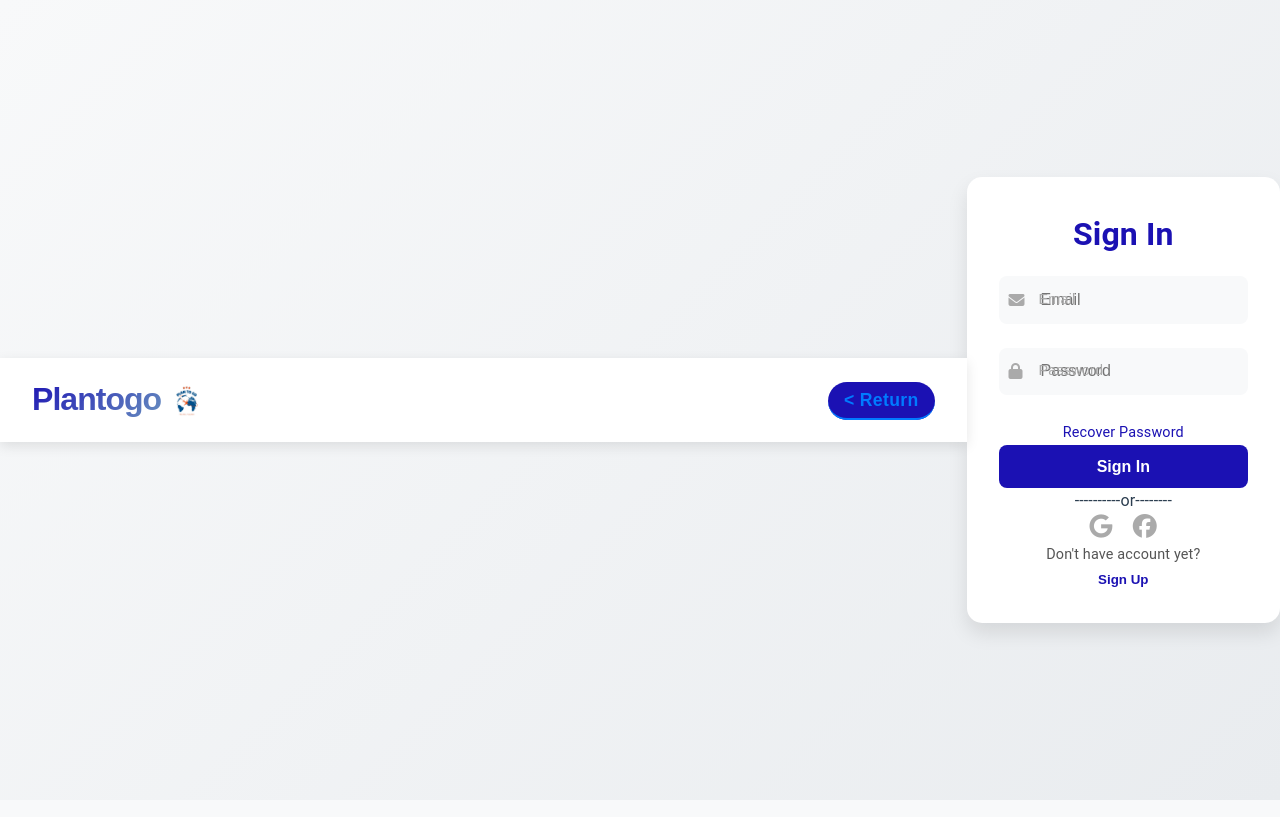
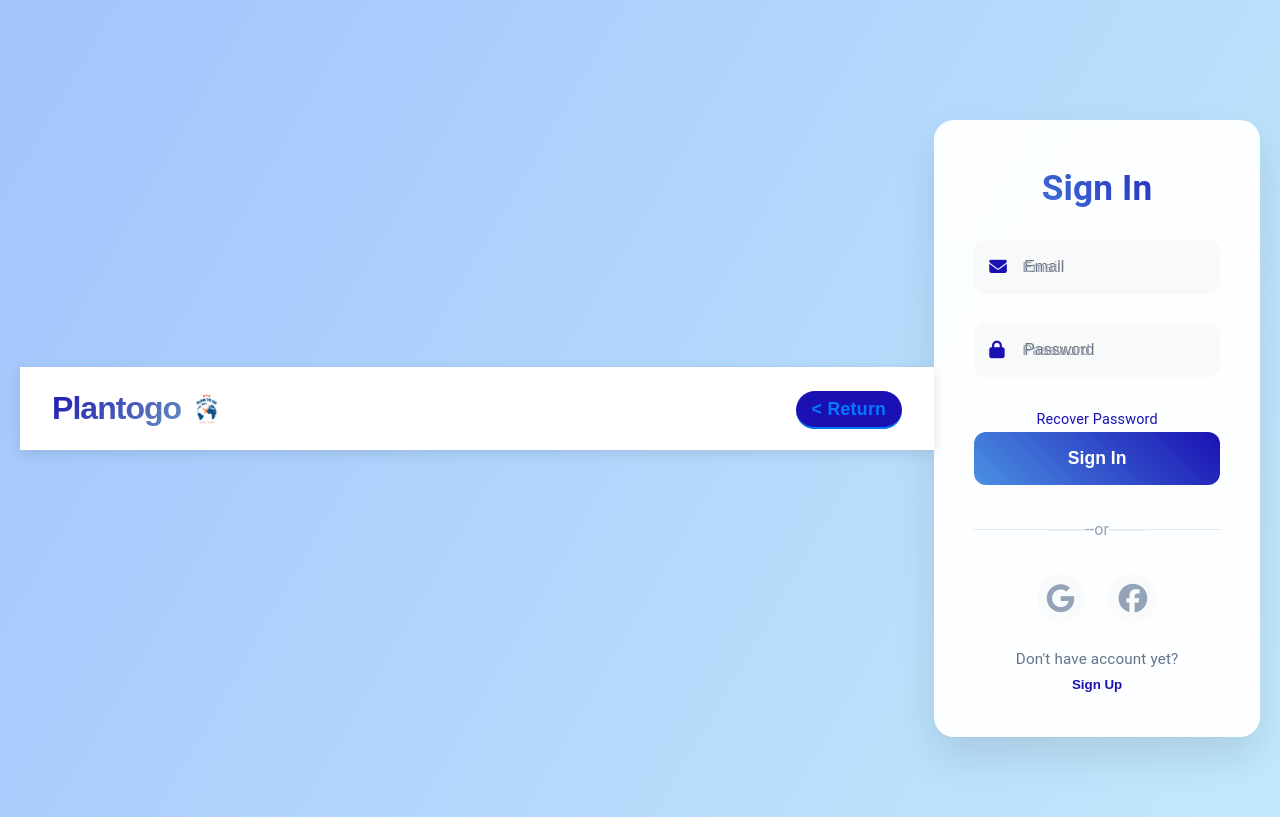
Before and after one commit to 99292677/Plantogo, a website with bundled scripts: page login.html in a window 1280 px wide. Built offline with nearby package versions, Linux system fonts and the light colour scheme.

Commit message:
Update login.html

```diff
--- a/login.html
+++ b/login.html
@@ -17,13 +17,14 @@
 
 body {
         font-family: 'Poppins', sans-serif;
-  background: linear-gradient(135deg, #f8f9fa, #e9ecef);
+        background: linear-gradient(120deg, #a1c4fd 0%, #c2e9fb 100%);
         color: #2c3e50;
+        min-height: 100vh;
+        padding: 80px 20px;
         display: flex;
         justify-content: center;
         align-items: center;
-  min-height: 100vh;
-  overflow: flex;
+        overflow-y: auto;
       }
 
 header {
@@ -41,147 +42,213 @@ header {
 
 /* Form Container */
 .container {
-  background-color: white;
-  border-radius: 15px;
-  box-shadow: 0 10px 20px rgba(0, 0, 0, 0.1);
-  width: 400px;
+        background-color: rgba(255, 255, 255, 0.95);
+        backdrop-filter: blur(10px);
+        border-radius: 20px;
+        box-shadow: 0 20px 40px rgba(0, 0, 0, 0.1);
+        width: 420px;
         max-width: 100%;
-  padding: 2rem;
+        padding: 2.5rem;
         text-align: center;
+        transition: transform 0.3s ease;
+        margin-top: 40px;
+      }
+
+      .container:hover {
+        transform: translateY(-5px);
       }
 
       .form-title {
-  font-size: 2rem;
-  font-weight: 600;
-  color: #1b11b3;
-  margin-bottom: 1rem;
+        font-size: 2.2rem;
+        font-weight: 700;
+        background: linear-gradient(45deg, #4a90e2,#1b11b3);
+        -webkit-background-clip: text;
+        background-clip: text;
+        color: transparent;
+        margin-bottom: 1.5rem;
       }
 
       .input-group {
         position: relative;
-  margin-bottom: 1.5rem;
+        margin-bottom: 1.8rem;
       }
 
       .input-group i {
         position: absolute;
         top: 50%;
-  left: 10px;
+        left: 15px;
         transform: translateY(-50%);
-  color: #aaa;
+        color: #1b11b3;
+        font-size: 1.1rem;
       }
 
       .input-group input {
         width: 100%;
-  padding: 0.8rem 0.8rem 0.8rem 2.5rem;
-  border: 2px solid #ddd;
-  border-radius: 8px;
+        padding: 1rem 1rem 1rem 3rem;
+        border: 2px solid #e1e8f0;
+        border-radius: 12px;
         font-size: 1rem;
-  transition: border-color 0.3s ease;
+        transition: all 0.3s ease;
+        background-color: #f8fafc;
       }
 
       .input-group input:focus {
         border-color: #1b11b3;
         outline: none;
-  box-shadow: 0 0 4px rgba(27, 17, 179, 0.1);
+        box-shadow: 0 0 0 4px rgba(74, 144, 226, 0.1);
+        background-color: #fff;
       }
 
       .input-group label {
         position: absolute;
         top: 50%;
-  left: 2.5rem;
+        left: 3rem;
         transform: translateY(-50%);
-  font-size: 0.9rem;
-  color: #aaa;
-  transition: top 0.3s ease, font-size 0.3s ease, color 0.3s ease;
+        font-size: 0.95rem;
+        color: #94a3b8;
+        transition: all 0.3s ease;
         pointer-events: none;
       }
 
       .input-group input:focus + label,
       .input-group input:not(:placeholder-shown) + label {
         top: -10px;
-  font-size: 0.75rem;
+        left: 15px;
+        font-size: 0.8rem;
         color: #1b11b3;
+        background-color: #fff;
+        padding: 0 5px;
       }
 
       .btn {
-  display: inline-block;
         width: 100%;
-  padding: 0.8rem;
-  background-color: #1b11b3;
+        padding: 1rem;
+        background: linear-gradient(45deg, #4a90e2, #1b11b3);
         color: white;
-  font-size: 1rem;
-  font-weight: bold;
+        font-size: 1.1rem;
+        font-weight: 600;
         border: none;
-  border-radius: 8px;
+        border-radius: 12px;
         cursor: pointer;
-  transition: background-color 0.3s ease, transform 0.3s ease;
+        transition: all 0.3s ease;
       }
 
       .btn:hover {
-  background-color: #6a93c0;
+        background: linear-gradient(45deg, #63b3ed,#1b11b3);
         transform: translateY(-2px);
-  box-shadow: 0 5px 15px rgba(27, 17, 179, 0.2);
+        box-shadow: 0 8px 20px rgba(74, 144, 226, 0.2);
+      }
+
+      .or {
+        position: relative;
+        margin: 2rem 0;
+        text-align: center;
+        color: #94a3b8;
+      }
+
+      .or::before,
+      .or::after {
+        content: "";
+        position: absolute;
+        top: 50%;
+        width: 45%;
+        height: 1px;
+        background-color: #e1e8f0;
+      }
+
+      .or::before {
+        left: 0;
+      }
+
+      .or::after {
+        right: 0;
       }
 
       /* Icons and Links */
+      .icons {
+        display: flex;
+        justify-content: center;
+        gap: 1.5rem;
+        margin: 1.5rem 0;
+      }
+
       .icons i {
-  font-size: 1.5rem;
-  margin: 0 0.5rem;
-  color: #aaa;
+        font-size: 1.8rem;
+        color: #94a3b8;
         cursor: pointer;
-  transition: color 0.3s ease, transform 0.3s ease;
+        transition: all 0.3s ease;
+        padding: 10px;
+        border-radius: 50%;
+        background-color: #f8fafc;
       }
 
       .icons i:hover {
-  color: #1b11b3;
-  transform: scale(1.1);
+        color: #4a90e2;
+        transform: translateY(-3px);
+        background-color: #fff;
+        box-shadow: 0 5px 15px rgba(74, 144, 226, 0.15);
+      }
+
+      .links {
+        margin-top: 1.5rem;
       }
 
       .links p {
-  font-size: 0.9rem;
-  color: #555;
+        font-size: 0.95rem;
+        color: #64748b;
       }
 
       .links button {
         background: none;
         border: none;
         color: #1b11b3;
-  font-weight: bold;
+        font-weight: 600;
         cursor: pointer;
-  transition: color 0.3s ease;
+        transition: all 0.3s ease;
+        padding: 5px 10px;
+        border-radius: 6px;
       }
 
       .links button:hover {
-  color: #6a93c0;
+        color: #1b11b3;
+        background-color: rgba(74, 144, 226, 0.1);
       }
 
       .recover a {
         color: #1b11b3;
         text-decoration: none;
         font-size: 0.9rem;
-  transition: color 0.3s ease;
+        transition: all 0.3s ease;
       }
 
       .recover a:hover {
-  color: #6a93c0;
+        color: #1b11b3;
+        text-decoration: underline;
+      }
+
+      /* Message Styling */
+      .messageDiv {
+        padding: 1rem;
+        margin-bottom: 1rem;
+        border-radius: 8px;
+        background-color: #f8fafc;
+        border-left: 4px solid #1b11b3;
       }
 
       /* Responsive Design */
       @media (max-width: 768px) {
         .container {
-    padding: 1.5rem;
+          width: 90%;
+          padding: 2rem;
+          margin: 1rem;
         }
 
         .form-title {
-    font-size: 1.8rem;
+          font-size: 2rem;
         }
 
         .input-group input {
-    padding: 0.7rem 0.7rem 0.7rem 2.2rem;
-  }
-
-  .btn {
-    padding: 0.7rem;
+          padding: 0.9rem 0.9rem 0.9rem 2.8rem;
         }
       }
 
```
Lines whose indentation alone changed are shown as unchanged.
